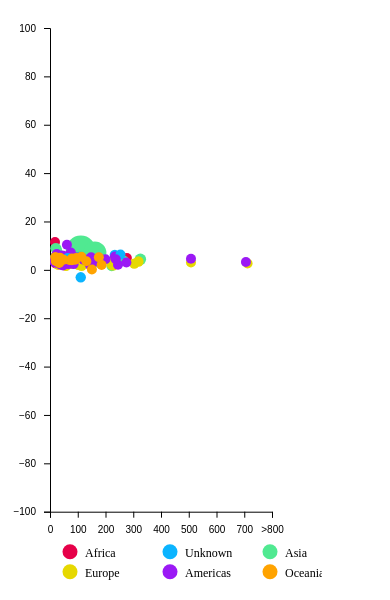
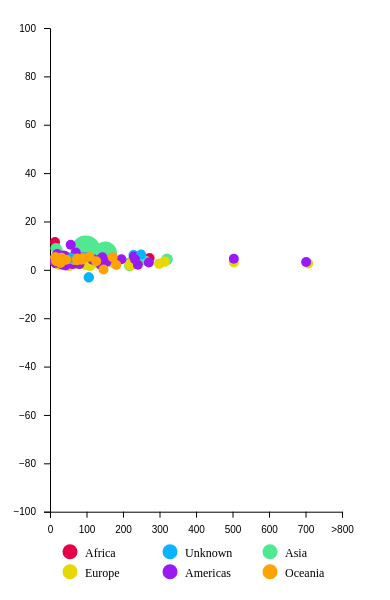
Before and after one commit to uk974q/population-case-study, a website with bundled scripts: page index.html in a window 390 px wide. Shown: the part 244-844 px from the top of the page. Built offline with nearby package versions, Linux system fonts and the light colour scheme.

Commit message:
Responsive legend for scatter fix

```diff
--- a/js/visuals/scatter_plot.js
+++ b/js/visuals/scatter_plot.js
@@ -27,7 +27,7 @@ function ScatterPlot() {
   let svg = d3
     .select(".box")
     .append("svg")
-    .attr("width", width)
+    .attr("width", width + config.marginLeft + config.marginRight)
     .attr("height", height + config.marginTop + config.marginBottom)
     .append("g")
     .attr(
@@ -40,7 +40,7 @@ function ScatterPlot() {
   let x = d3
     .scaleLinear()
     .domain(x_domain)
-    .range([0, width - config.marginLeft - config.marginRight - 50])
+    .range([0, width - config.marginRight])
     .nice();
 
   let y = d3
@@ -160,8 +160,12 @@ function ScatterPlot() {
     .attr("class", "legend-entry cursor-pointer")
     .attr("region", (d) => d)
     .attr("transform", (d, i) => {
-      if (width < 500 && i > 2) {
+      let w = width + config.marginLeft + config.marginRight + 60
+      if (w < 500 && i > 2) {
         return `translate(${(i - 3) * 100}, 20)`;
+      }
+      else if(w < 750 && w > 500 && i>= (COMMON_STORE["regions"].length -2)){
+        return `translate(${(i - 4) * 100}, 20)`;
       }
       return `translate(${i * 100}, 0)`;
     })
--- a/styles.css
+++ b/styles.css
@@ -5,6 +5,7 @@ header{
     background-color: blue;
     color: white;
     padding: 10px;
+    width: 100vw;
 }
 section{
     display: flex;
```
